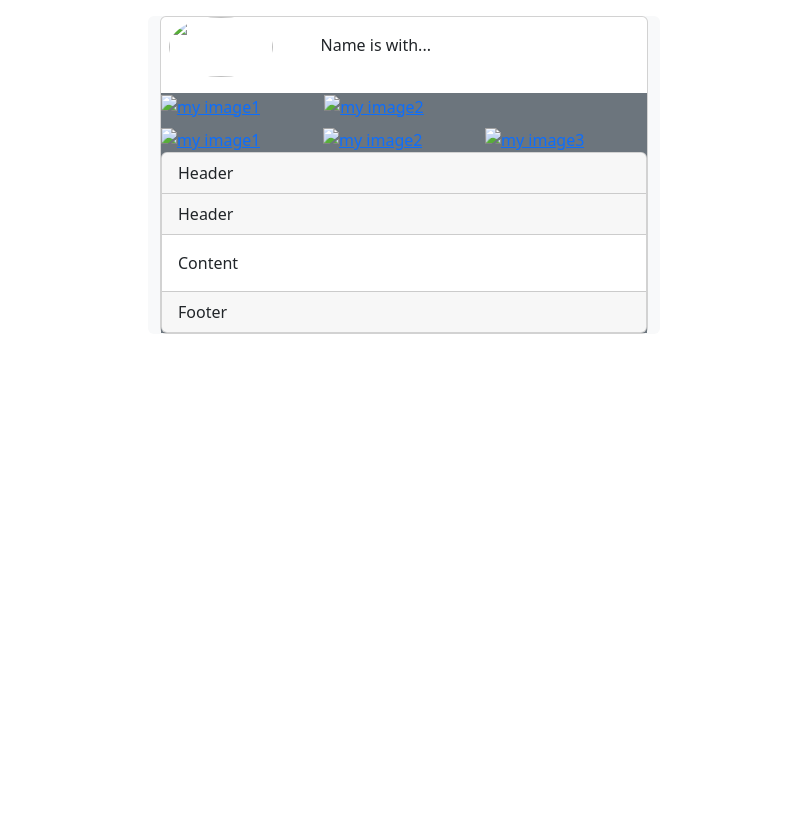
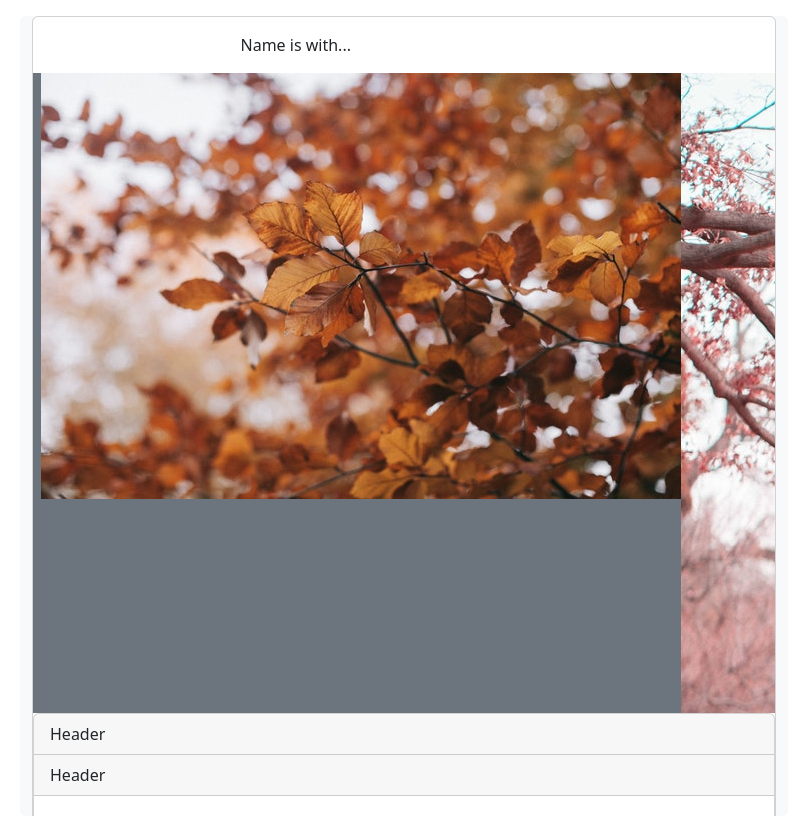
Before and after one commit to J-wzr/imageManipulation, a plain HTML site: page index.html in a window 1280 px wide. Shown: the whole page, without its empty margins (236-1043 px from the left). Drawn offline with nearby package versions, Linux system fonts and the light colour scheme.

Commit message:
trying to bring it up

```diff
--- a/index.html
+++ b/index.html
@@ -4,53 +4,46 @@
     <meta charset="utf-8">
     <meta name="viewport" content="width=device-width, initial-scale=1">
     <title>my gallery</title>
-    <link rel="stylesheet" href="index.css">
-    <link href="https://cdn.jsdelivr.net/npm/bootstrap@5.2.1/dist/css/bootstrap.min.css" rel="stylesheet" integrity="sha384-iYQeCzEYFbKjA/T2uDLTpkwGzCiq6soy8tYaI1GyVh/UjpbCx/TYkiZhlZB6+fzT" crossorigin="anonymous">
+<link href="https://cdn.jsdelivr.net/npm/bootstrap@5.2.1/dist/css/bootstrap.min.css" rel="stylesheet" integrity="sha384-iYQeCzEYFbKjA/T2uDLTpkwGzCiq6soy8tYaI1GyVh/UjpbCx/TYkiZhlZB6+fzT" crossorigin="anonymous">
   </head>
   <body>
-    <div class="container bg-light rounded mt-3" style="width: 40%; height: auto;">
+    <div class="container overflow-auto bg-light rounded mt-3" style="width: 60%; height: 100vh">
 
       <div class="card">
-        <div class="row">
-          <div class="col-3 mx-2 mb-3">
-            <img src = "images/img6.jpg"
-            class="card-img rounded-circle mx-auto d-inline" width="30" height="60">
+        <div class="row d-flex">
+          <div class="col-3">
             </div>
-            <div class="col-8">
+            <div class="col-8 d-flex">
               <div class="card-body">
                 <div class="card-text">Name is with...</div>
               </div>
               </div>
         </div>
 
-      <div class="container container-fluid bg-secondary p-0 mx-auto">
-        <div class="row g-1 justify-content-between">
-          <div class="col-4">
-           <a href="gallery.html" target="_self">
-             <img src="images/img1.jpg" class="img-fluid " alt="my image1">
-           </a>
-            </div>
-          <div class="col-8">
-            <a href="gallery.html" target="_blank">
-             <img src="images/img2.jpg" class="img-fluid" alt="my image2">
-           </a>
+      <div class="container container-fluid bg-secondary p-0 mx-auto overflow-auto"style="width:; height: 80vh">
+        <div class="row d-flex px-2">
+          <div class="col d-flex ">
+            <a href="gallery.html">
+              <img class="" src="images/1.jpg">
+            </a>
+            <a href="images/2.jpg">
+              <img class="" src="images/2.jpg">
+            </a>
           </div>
-
-        <div class="row g-1 justify-content-end align-items-end">
-          <div class="col-4">
-           <a href="gallery.html" target="_self">
-             <img src="images/img4.jpg" class="img-fluid " alt="my image1">
-           </a>
-            </div>
-          <div class="col-4">
-            <a href="gallery.html" target="_self">
-             <img src="images/img9.jpg" class="img-fluid" alt="my image2" >
-           </a>
+          <div class="col">
+            <img class="" src="images/3.jpg">
+            <img class="" src="images/4.jpg">
+            <img class="" src="images/5.jpg">
           </div>
-          <div class="col-4">
-            <a href="gallery.html" target="_self">
-             <img src="images/img1.jpg" class="img-fluid" alt="my image3">
-           </a>
+          <div class="col">
+            <img class="" src="images/6.jpg">
+            <img class="" src="images/7.jpg">
+            <img class="" src="images/8.jpg">
+          </div>
+          <div class="col">
+            <img class="" src="images/9.jpg">
+            <img class="" src="images/10.jpg">
+            <img class="" src="images/11.jpg">
           </div>
         </div>
       </div>
@@ -62,6 +55,7 @@
       </div>
 
   </div>
-    <script src="https://cdn.jsdelivr.net/npm/bootstrap@5.2.1/dist/js/bootstrap.bundle.min.js" integrity="sha384-u1OknCvxWvY5kfmNBILK2hRnQC3Pr17a+RTT6rIHI7NnikvbZlHgTPOOmMi466C8" crossorigin="anonymous"></script>
+
+<script src="https://cdn.jsdelivr.net/npm/bootstrap@5.2.1/dist/js/bootstrap.bundle.min.js" integrity="sha384-u1OknCvxWvY5kfmNBILK2hRnQC3Pr17a+RTT6rIHI7NnikvbZlHgTPOOmMi466C8" crossorigin="anonymous"></script>
   </body>
 </html>
```
Also changed, not shown: gallery.html (+10 -6 lines), images/index.html (deleted, +0 -56 lines).
